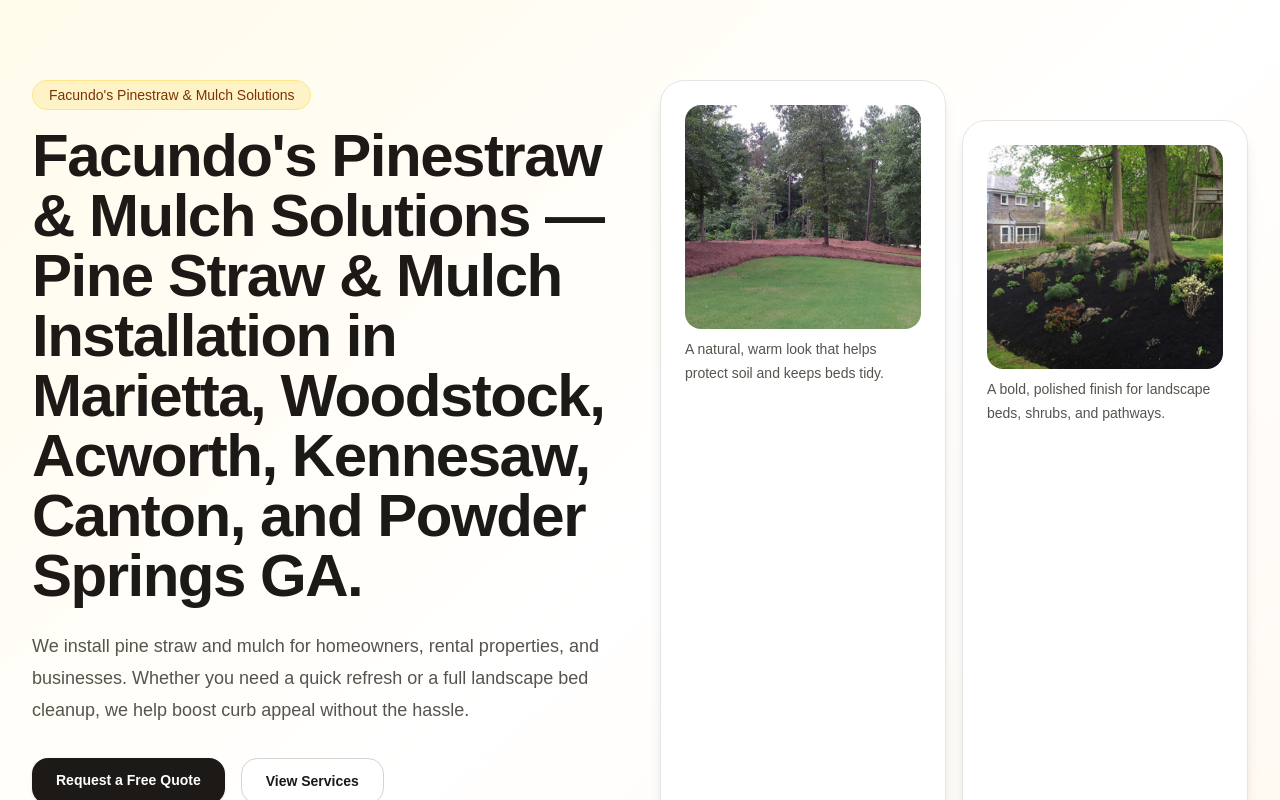
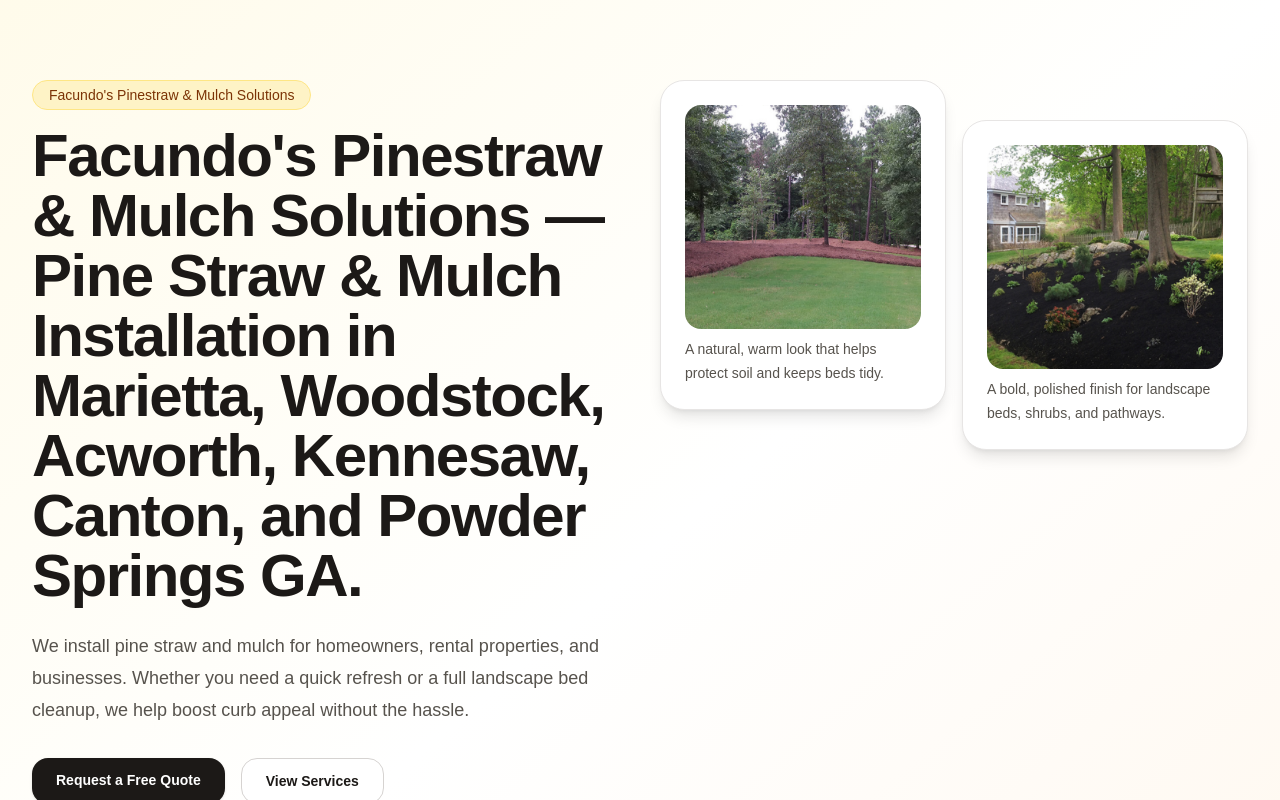
Before and after one commit to FacundosPinestrawMulchSolutions/facundo-pinestraw-site, a Next.js app: page / in a window 1280 px wide. Shown: the top 800 px of the page. Built offline with nearby package versions, Linux system fonts and the light colour scheme.

Commit message:
Update page.js

```diff
--- a/app/page.js
+++ b/app/page.js
@@ -89,7 +89,7 @@
             </div>
           </div>
 
-          <div className="grid gap-4 sm:grid-cols-2">
+      <div className="grid items-start gap-4 sm:grid-cols-2">
             <div className="rounded-3xl border border-stone-200 bg-white p-6 shadow-lg">
 <img
   src="/pine1.png"
```
